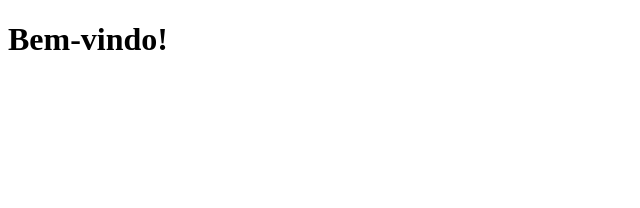
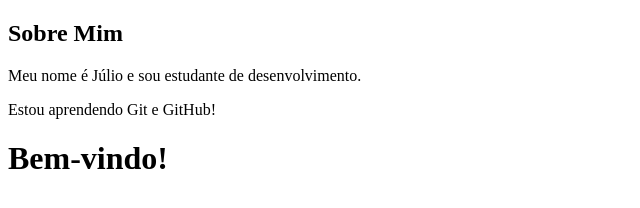
Before and after one commit to rich-Jllius/minha-pagina-pessoal, a plain HTML site: page index.html in a window 1280 px wide. Shown: the whole page, without its empty margins (0-640 px from the left). Drawn offline with Linux system fonts and the light colour scheme.

Commit message:
adiciona seção sobre mim

```diff
--- a/index.html
+++ b/index.html
@@ -5,6 +5,11 @@
     <title>Minha Página</title>
 </head>
 <body>
+    <section id="sobre">
+        <h2>Sobre Mim</h2>
+        <p>Meu nome é Júlio e sou estudante de desenvolvimento.</p>
+        <p>Estou aprendendo Git e GitHub!</p>
+    </section>
     <h1>Bem-vindo!</h1>
 </body>
 </html>
```
